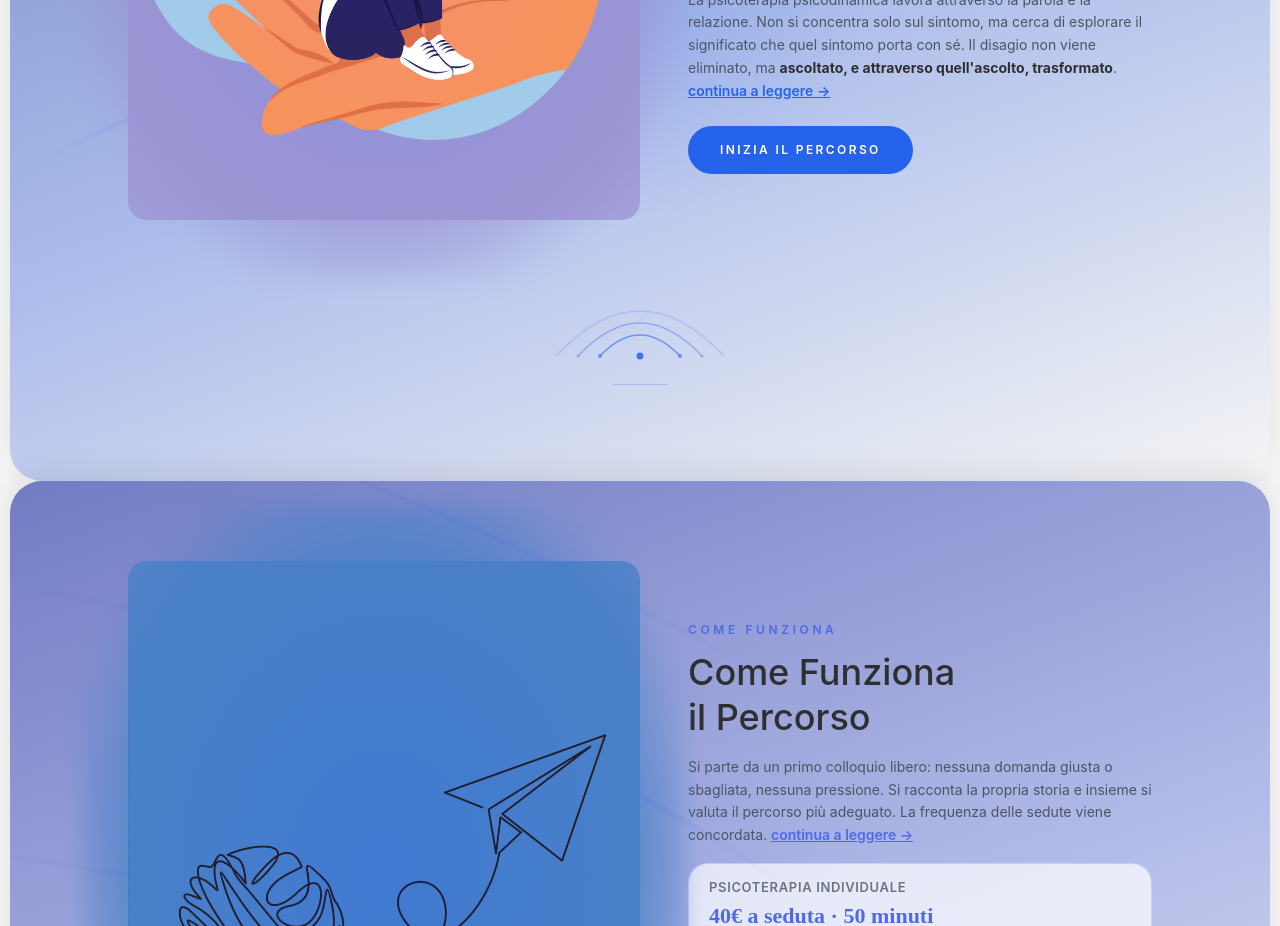
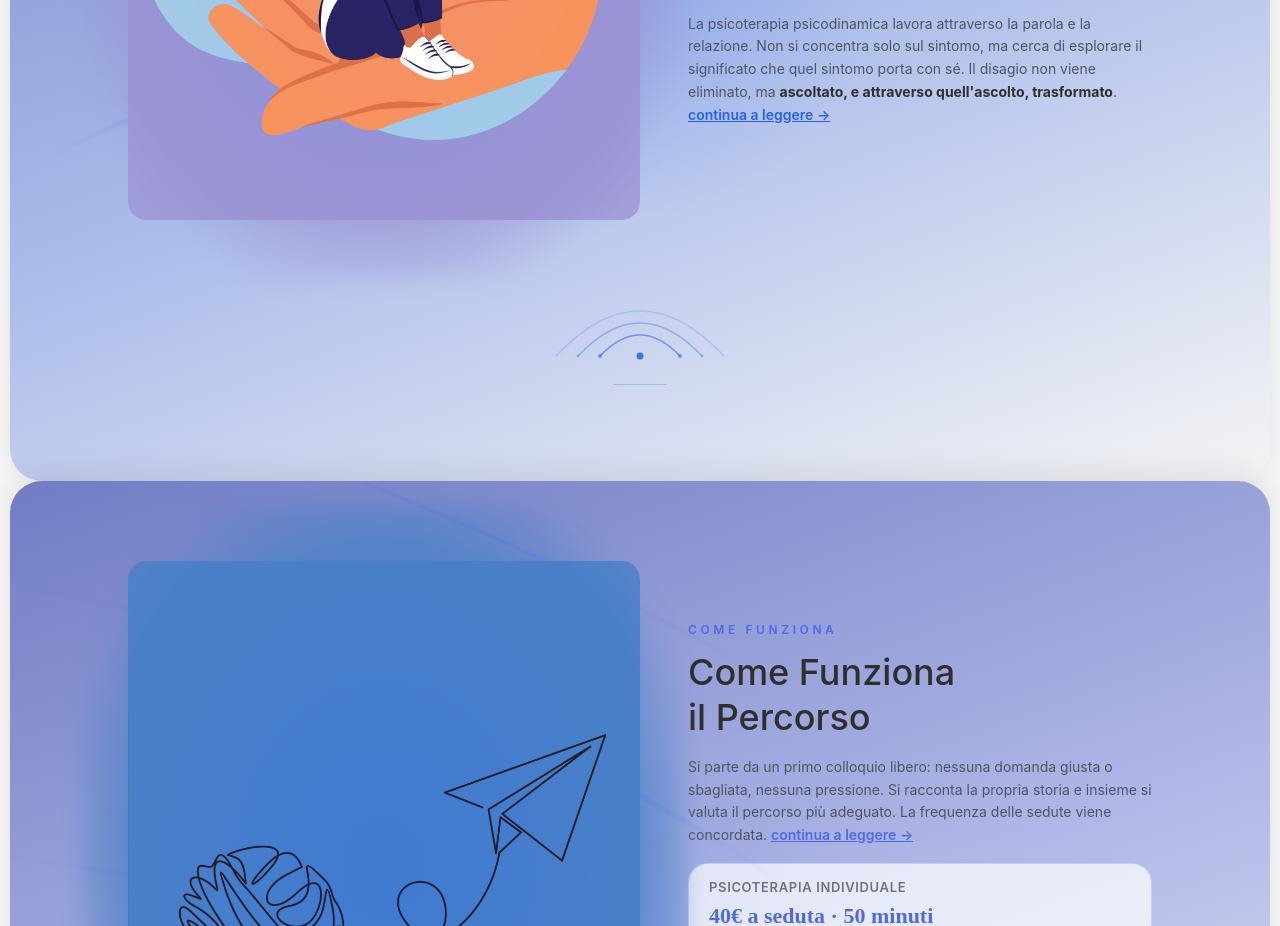
Before and after one commit to TheEmilz/psicodinamica-sociale, a React (Vite) app: page / in a window 1280 px wide. Shown: the part 1300-2226 px from the top of the page. Built offline with nearby package versions, Linux system fonts and the light colour scheme.

Commit message:
Card Cos'e: rimuove CTA ridondante 'Inizia il percorso'

```diff
--- a/src/App.jsx
+++ b/src/App.jsx
@@ -522,16 +522,6 @@ export default function App() {
               La psicoterapia psicodinamica lavora attraverso la parola e la relazione. Non si concentra solo sul sintomo, ma cerca di esplorare il significato che quel sintomo porta con sé. Il disagio non viene eliminato, ma <strong style={{ color: '#2f2f2f' }}>ascoltato, e attraverso quell&apos;ascolto, trasformato</strong>.{' '}
               <Link to="/cos-e" style={{ color: '#2563eb', fontWeight: 600, textDecoration: 'underline' }}>continua a leggere →</Link>
             </motion.p>
-            <motion.div variants={itemSpring} className="flex gap-4 flex-wrap">
-              <motion.a
-                href="#prenota"
-                onClick={(e) => { e.preventDefault(); scrollToSection('#prenota') }}
-                className="inline-flex items-center gap-2 text-xs font-semibold tracking-[0.2em] uppercase px-8 py-4 text-white hover:opacity-80 transition-opacity"
-                style={{ borderRadius: '24px', background: '#2563eb' }}
-              >
-                Inizia il percorso
-              </motion.a>
-            </motion.div>
           </div>
         </ScrollReveal>
         <CardDecor color="#2563eb" />
```
